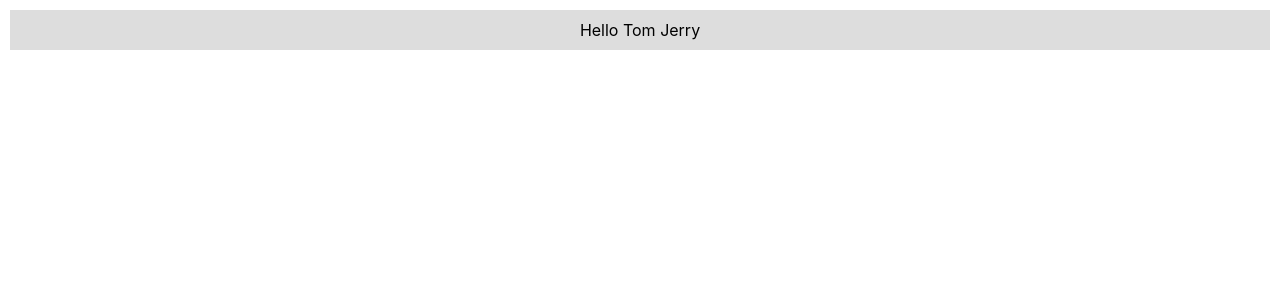
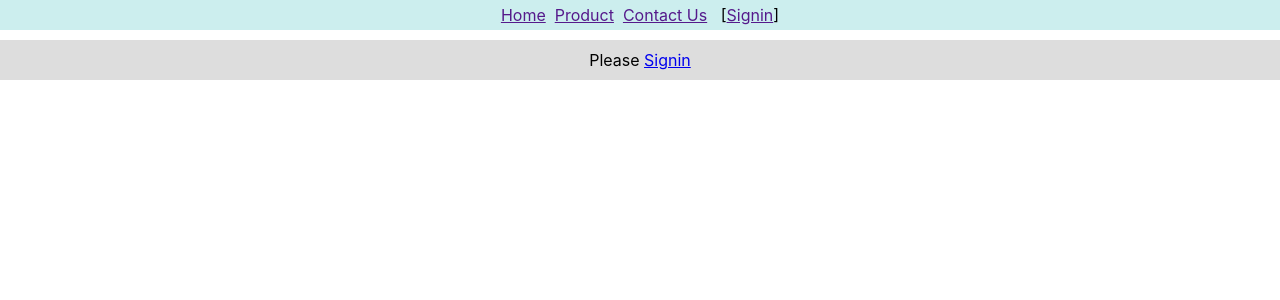
Before and after one commit to danicabeau/app1, a React (Create React App) app: page / in a window 1280 px wide. Shown: the top 300 px of the page. Built offline with nearby package versions, Linux system fonts and the light colour scheme.

Commit message:
add Context and State

```diff
--- a/src/App.js
+++ b/src/App.js
@@ -1,6 +1,7 @@
 import { Footer, Header,Content } from './func-components';
 import React from 'react';
-import Context from './context-content';
+import Content2 from './context-content2';
+import Header2 from './context-header2';
 import {userContext} from './context';
 
 import logo from './logo.svg';
@@ -10,9 +11,13 @@
 import RefsArray from './refs-array';
 import MessageBox from './state-func';
 export default function App(){
+  const [user, setUser] = React.useState('');
+
+
   return (
-    <userContext.Provider value={'Tom Jerry'}>
-    <Context/>
+    <userContext.Provider value={{user,setUser}}>
+    <Header2/>
+    <Content2/>
     </userContext.Provider>
   )
 }
--- /dev/null
+++ b/src/context-content2.js
@@ -0,0 +1,28 @@
+import React from "react";
+import {userContext} from './context'
+
+export default function Content2() {
+    let {user,setUser} = React.useContext(userContext);
+
+    const contentStyle = {
+        backgroundColor:'#ddd',
+        textAlign:'center',
+        padding:10,
+        marginTop:10
+    }
+
+    const onClickSignIn = (event) => {
+        event.preventDefault();
+        setUser('Tom Jerry');
+    }
+
+    return(
+        <div style={contentStyle}>
+            {
+                (user)
+                ? <span>Hello {user}</span>
+                :<span>Please <a href="#" onClick={onClickSignIn}>Signin</a></span>
+            }
+        </div>
+    )
+}
--- /dev/null
+++ b/src/context-header2.js
@@ -0,0 +1,39 @@
+import React from "react";
+import {userContext} from './context'
+
+export default class Header2 extends React.Component{
+    static contextType = userContext
+
+    render(){
+        const { user, setUser } = this.context;
+
+        const headerStyle = {
+            backgroundColor:'#cee',
+            textAlign:'center',
+            padding:5
+        }
+
+        const onClickSignOut = (event) => {
+            event.preventDefault();
+            setUser('');
+        }
+
+        const onClickSignIn = (event) => {
+            event.preventDefault();
+            setUser('Tom Jerry');
+        }
+
+        return(
+            <div style={headerStyle}>
+                <a href="">Home</a>&nbsp;&nbsp;
+                <a href="">Product</a>&nbsp;&nbsp;
+                <a href="">Contact Us</a>&nbsp;&nbsp;&nbsp;
+                {
+                    (user)
+                    ? <span>[{user}&nbsp;:&nbsp;<a href="" onClick={onClickSignOut}>Signout</a>]</span>
+                    : <span>[<a href="" onClick={onClickSignIn}>Signin</a>]</span>
+                }
+            </div>
+        )
+    }
+}
```
